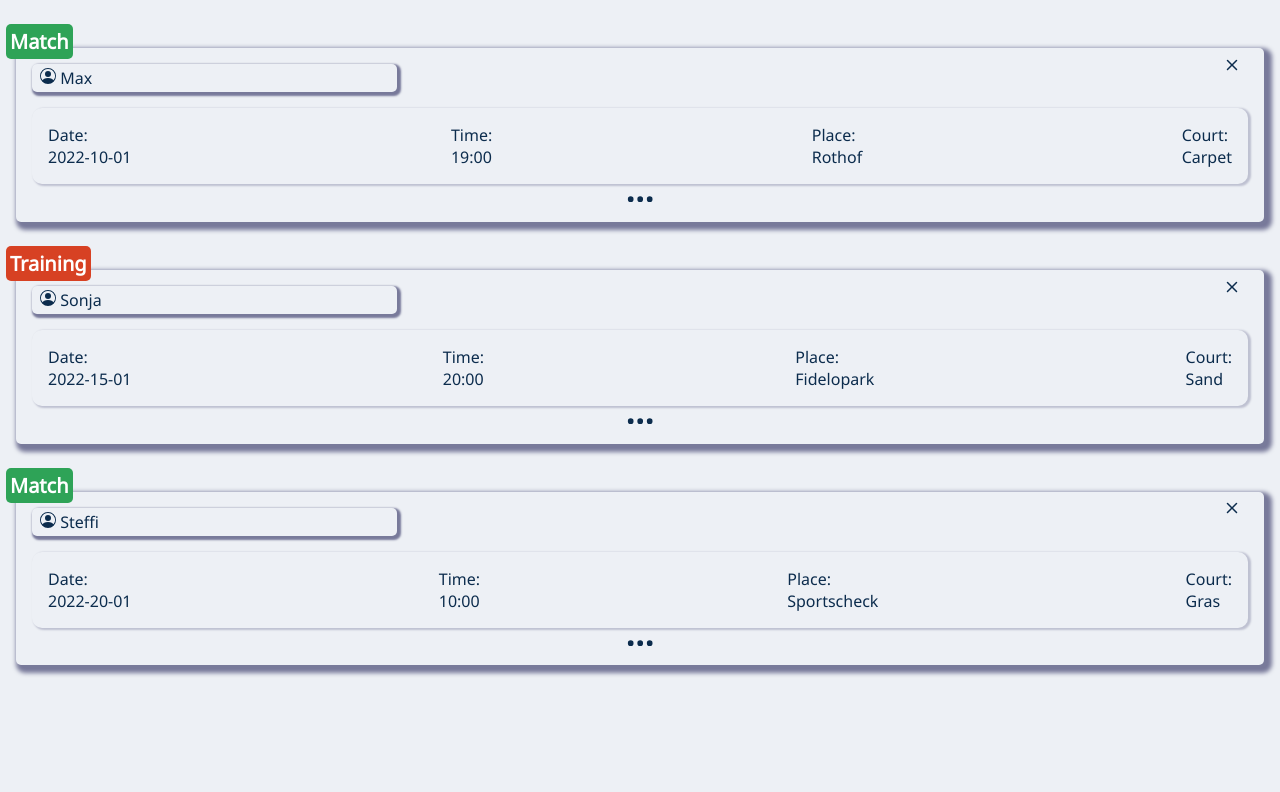
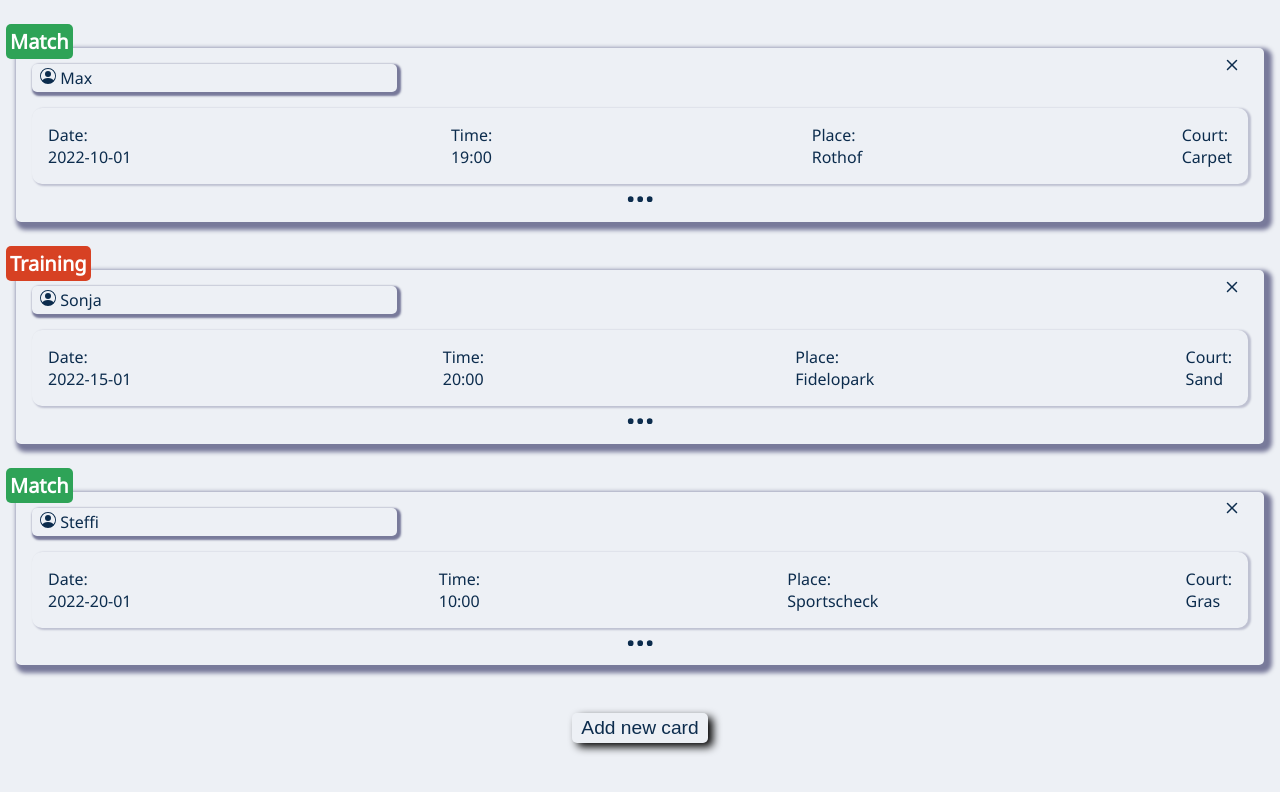
Before and after one commit to PhilippWeiss85/capstone-project, a Next.js app: page /gamelist in a window 1280 px wide. Shown: the top 792 px of the page. Built offline with nearby package versions, Linux system fonts and the light colour scheme.

Commit message:
refactor button handling

```diff
--- a/components/Button.js
+++ b/components/Button.js
@@ -1,7 +1,7 @@
 import styled from "styled-components";
 
-export default function Button({ children }) {
-  return <StyledButton>{children}</StyledButton>;
+export default function Button({ children, handleClick }) {
+  return <StyledButton onClick={() => handleClick()}>{children}</StyledButton>;
 }
 
 const StyledButton = styled.button`
--- a/components/CardDetail/CardDetail.js
+++ b/components/CardDetail/CardDetail.js
@@ -1,5 +1,4 @@
 import styled from "styled-components";
-import Button from "../Button";
 
 export default function CardDetails() {
   function handleDetailSubmit(event) {
@@ -105,13 +104,31 @@ export default function CardDetails() {
       </Fieldsets>
 
       <SaveButtonDiv>
-        <Button aria-label="save details" type="submit">
+        <SubmitButton aria-label="save details" type="submit">
           Save Results
-        </Button>
+        </SubmitButton>
       </SaveButtonDiv>
     </DetailsForm>
   );
 }
+
+const SubmitButton = styled.button`
+  padding: 0.2em 0.5em;
+  filter: drop-shadow(5px 4px 4px #000000);
+  margin: 0 1em;
+  background-color: var(--background-primary);
+  color: var(--text-primary);
+  font-size: 1.2em;
+  border: none;
+
+  &:hover {
+    background-color: var(--background-secondary);
+  }
+
+  &:active {
+    box-shadow: 3px 3px #000000;
+  }
+`;
 
 const DetailsForm = styled.form`
   position: relative;
--- a/pages/gamelist/index.js
+++ b/pages/gamelist/index.js
@@ -1,7 +1,17 @@
+import Button from "../../components/Button";
 import GameCard from "../../components/GameCard/GameCard";
+import styled from "styled-components";
+import { useRouter } from "next/router";
 
 export default function GameList({ gameList, deleteCard }) {
+  const router = useRouter();
+
+  function switchToForm() {
+    router.push("/form");
+  }
+
   return (
+    <>
       <main>
         {gameList.map((game) => {
           return (
@@ -18,6 +28,15 @@ export default function GameList({ gameList, deleteCard }) {
             />
           );
         })}
+        <ButtonContainer>
+          <Button handleClick={switchToForm}>Add new card</Button>
+        </ButtonContainer>
       </main>
+    </>
   );
 }
+
+const ButtonContainer = styled.div`
+  display: flex;
+  justify-content: center;
+`;
```
Also changed, not shown: components/Form/GameCardForm.js (+25 -3 lines). Lines whose indentation alone changed are shown as unchanged.
